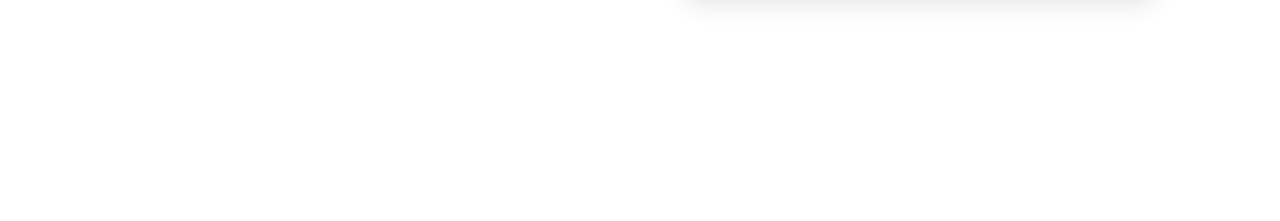
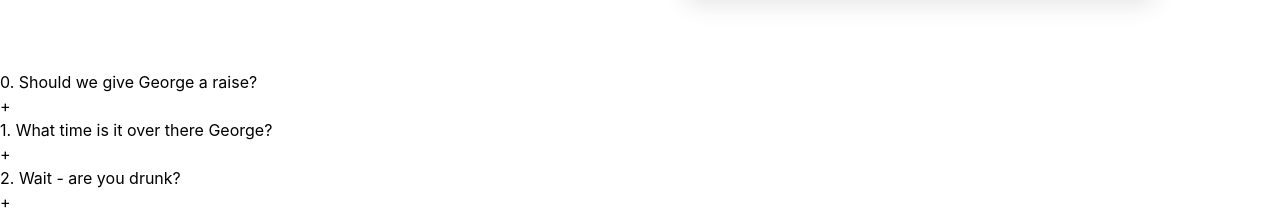
Before and after one commit to GPapagiannopoulos/enterpreneurial_journey, a React app in the folder frontend/: page /enterpreneurial_journey/fordevelopers in a window 1280 px wide. Shown: the part 576-797 px from the top of the page. Built offline with nearby package versions, Linux system fonts and the light colour scheme; the HTML template or start-up script is replaced by a standard one.

Commit message:
feat: implement FAQ skeleton code to developer page

```diff
--- a/frontend/src/sections/ForDevelopers/DeveloperFAQs.tsx
+++ b/frontend/src/sections/ForDevelopers/DeveloperFAQs.tsx
@@ -1,3 +1,52 @@
+import { useState } from "react";
+
+export interface FAQProps {
+  question: string;
+  answer: string;
+}
+
+const FAQs: FAQProps[] = [
+  {
+    question: "Should we give George a raise?",
+    answer:
+      "Yes. Absolutely. Frankly George is a treat and is building an entire website from scratch. Where else are you going to get this kind of service?",
+  },
+  {
+    question: "What time is it over there George?",
+    answer: "My eyes are too blurry to read the clock on my laptop",
+  },
+  {
+    question: "Wait - are you drunk?",
+    answer: "I'm sone stold cober",
+  },
+];
+
 export default function DeveloperFAQs() {
-  return <section></section>;
+  const [expandedFAQ, setExpandedFAQ] = useState<number | null>(null);
+
+  const toggleFAQ = (number: number) => {
+    if (expandedFAQ === number) {
+      setExpandedFAQ(null);
+    } else {
+      setExpandedFAQ(number);
+    }
+  };
+
+  return (
+    <section>
+      {FAQs.map((FAQ, index) => (
+        <div key={index}>
+          <div>
+            <h2>
+              {index}. {FAQ.question}
+            </h2>
+            <button onClick={() => toggleFAQ(index)}>
+              {expandedFAQ === index ? "-" : "+"}
+            </button>
+          </div>
+          <div>{index === expandedFAQ ? <p>{FAQ.answer}</p> : null}</div>
+        </div>
+      ))}
+    </section>
+  );
 }
--- a/frontend/src/sections/ForDevelopers/FinancingChallenge.tsx
+++ b/frontend/src/sections/ForDevelopers/FinancingChallenge.tsx
@@ -1,3 +1,9 @@
 export default function FinancingChallenge() {
-  return <section></section>;
+  return (
+    <section>
+      <div>
+        <h2></h2>
+      </div>
+    </section>
+  );
 }
```
Also changed, not shown: 1 other file (tests, documents, lock files or other folders).
